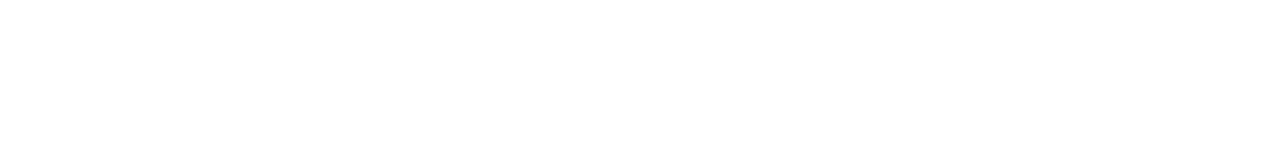
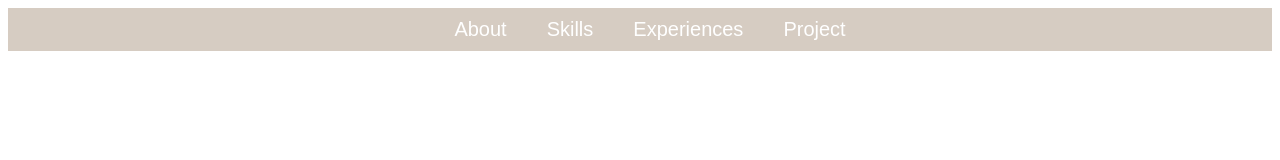
Before and after one commit to KarinaMa20040822/11144109, a plain HTML site: page 11144109.html in a window 1280 px wide. Drawn offline with Linux system fonts and the light colour scheme.

Commit message:
新增導覽列

```diff
--- a/11144109.css
+++ b/11144109.css
@@ -1,20 +1,39 @@
-*{
-    padding:0px;
+nav{
+    background-color:#D6CCC2;
+    font-family: Arial;
+    text-align:center;
+}
+nav a {
+    color: inherit; /* 移除超連結顏色 */
+    text-decoration: none;  /* 移除超連結底線 */
+    font-size: 20px;
+    color: white;
+    text-decoration: none;
+    padding: 10px;
+}
+nav > ul {
+    list-style: none;   /* 移除項目符號 */
+    border-radius: 10px;
     margin: 0px;
+    padding: 10px;
+    margin-bottom: 15px;
 }
-.item_img img{
-    width: 100%;
+nav a:hover {
+    background-color: #D6CCC2;
+    color: #867b70;
 }
-.item{
-    padding:0px 5px;
+.nav-flex {
+    display: flex;
+    justify-content: center;
 }
-
-.array{
-    width:960px;
-    display: flex;
+.nav-flex li {
+    margin: 0; /* 清除原本的 margin */
+    flex-grow: 0;
 }
-
-.text_cost{
-    width:flex;
-    justify-content: space-between;
+.inline-block-nav {
+    text-align: center;
+    font-size: 0;   /* 移除 <li> 之間的空隙 */
 }
+.inline-block-nav > li {
+    display: inline-block;
+}
--- a/11144109.html
+++ b/11144109.html
@@ -7,6 +7,13 @@
     <link rel="stylesheet" href="11144109.css">
 </head>
 <body>
-
+    <nav>
+        <ul class="nav-flex">
+                <li><a href="#aboutme"><li>About</li></a>
+                <li><a href="#skillsbutton"><li>Skills</li></a>
+                <li><a href="#experiencesbutton"><li>Experiences</li></a>
+                <li><a href="#projectbutton"><li>Project</li></a>
+        </ul>
+    </nav>
 </body>
 </html>
```
